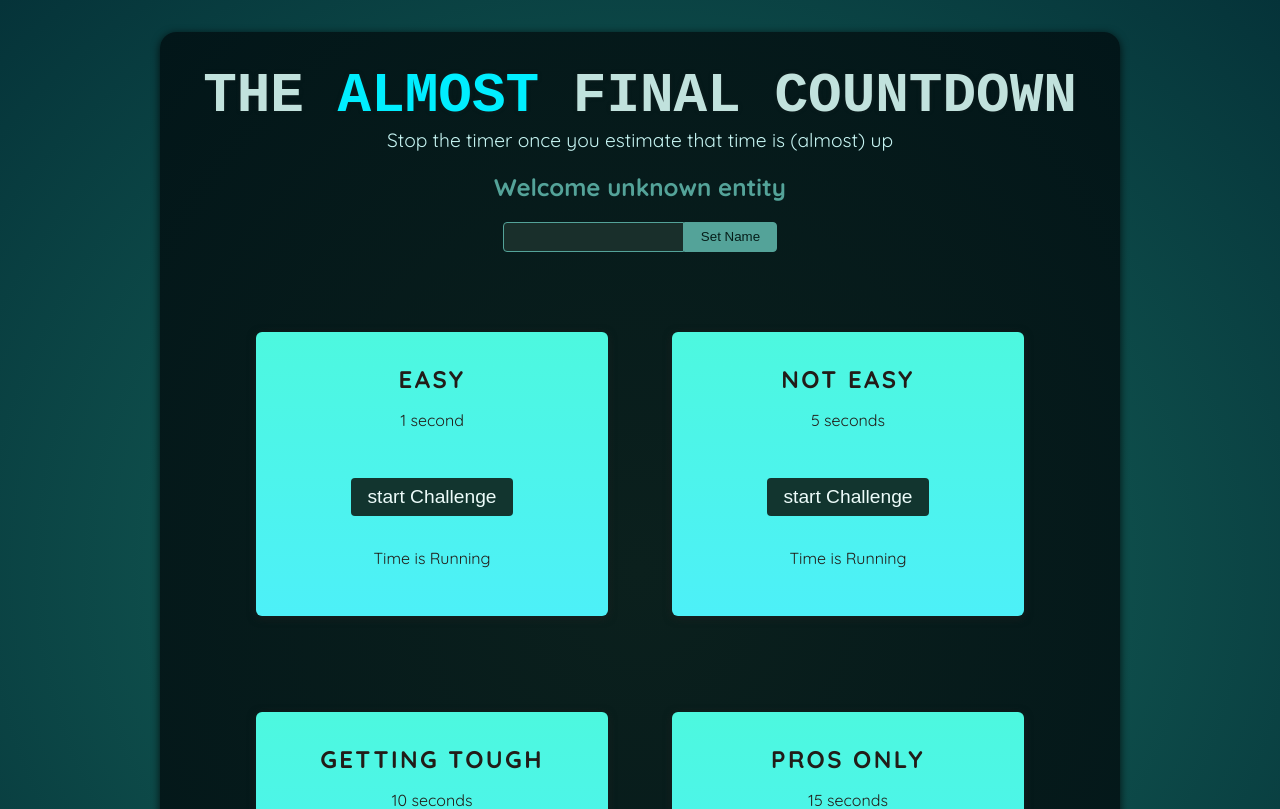
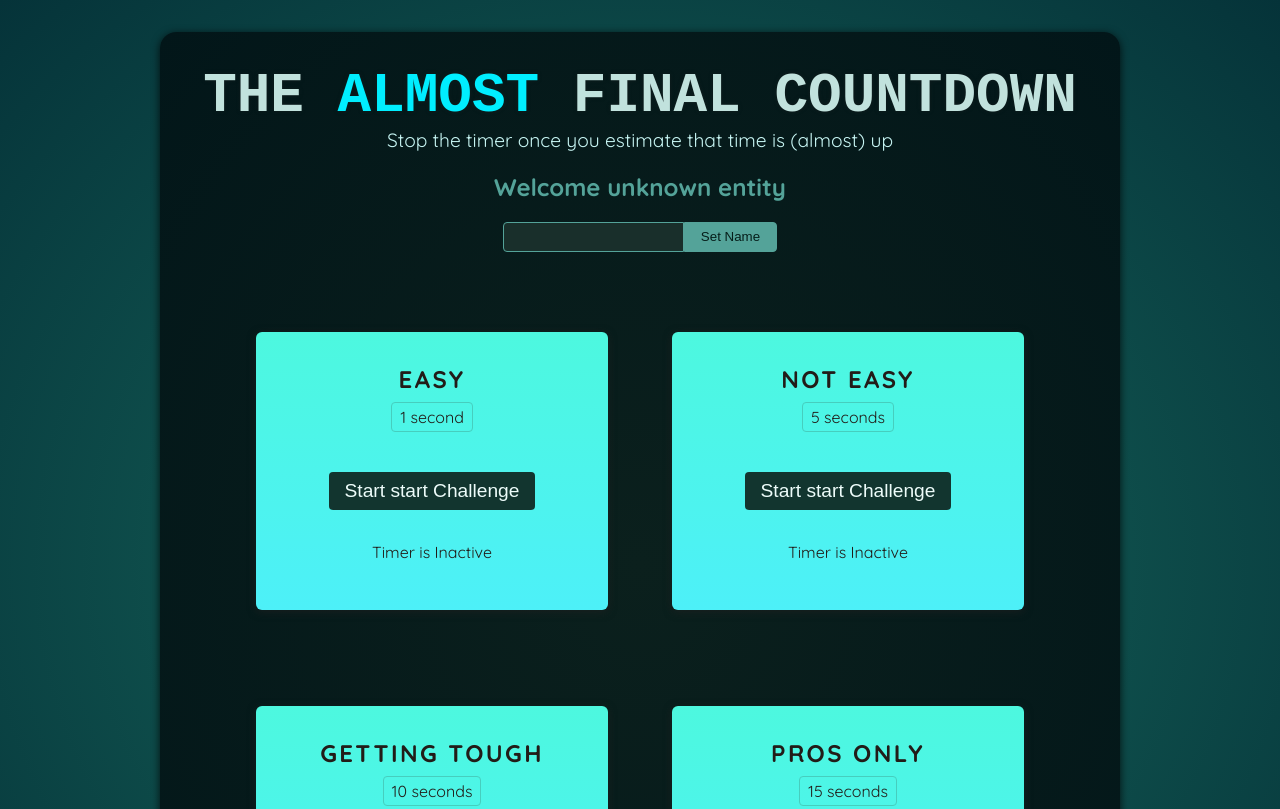
Before and after one commit to Engineer-kim/GameApplicationByReact, a React (Vite) app: page / in a window 1280 px wide. Shown: the top 809 px of the page. Built offline with nearby package versions, Linux system fonts and the light colour scheme; a web font is replaced by a local one.

Commit message:
Feature: 성공 혹은 실패시 모달 띄우기
 - 시간 계산 로직 재 작성

```diff
--- a/src/App.jsx
+++ b/src/App.jsx
@@ -1,4 +1,5 @@
 import Player from './components/Player.jsx';
+import ResultModal from './components/ResultModal.jsx';
 import TimerChallenge from './components/TimerChallenge.jsx';
 
 function App() {
--- /dev/null
+++ b/src/components/ResultModal.jsx
@@ -0,0 +1,33 @@
+import { forwardRef , useImperativeHandle, useRef } from "react"
+
+const ResultModal = forwardRef(function ResultModal({result, targetTime } , ref) {
+
+    const dialog = useRef();
+
+    useImperativeHandle(ref , () => {
+        return {
+            open() {
+                dialog.current.showModal();
+            }
+        }
+    });
+
+    return (
+        <dialog ref={dialog} className="result-modal">
+            <h2>
+                You {result}
+            </h2>
+            <p>
+                The Target Time was <strong>{targetTime} seconds.</strong>
+            </p>
+            <p>
+                You Stopped the Timer with <strong>X seconds. left</strong>
+            </p>
+            <form method="dialog">
+                <button>Close</button>
+            </form>
+        </dialog>
+    )
+})
+
+export default ResultModal
--- a/src/components/TimerChallenge.jsx
+++ b/src/components/TimerChallenge.jsx
@@ -1,18 +1,49 @@
+import { useState, useRef } from "react";
+import ResultModal from "./ResultModal";
+
 export default function TimerChallenge({ title, targetTime }) {
+
+    const timer = useRef();
+    const dialog = useRef();
+
+    const [timeRemaining , setTimeRemaining] = useState(targetTime * 1000)
+
+    const timerIsActive = timeRemaining > 0 && timeRemaining < targetTime * 1000
+
+    if(timeRemaining <= 0){
+        clearInterval(timer.current)
+        setTimeRemaining(targetTime * 1000)
+        dialog.current.open()
+    }
+
+    function handleStart() {
+        timer.current = setInterval(() => {
+            setTimeRemaining(prevTimeRemaining => prevTimeRemaining - 10)
+        },10);
+    }
+
+    function handleStop() {
+        dialog.current.open()
+        clearInterval(timer.current)
+    }
+
     return (
+        <>
+          <ResultModal ref={dialog} targetTime={targetTime} result={"lost"}/>
             <section className="challenge">
                 <h2>{title}</h2>
-            <p className="challeng-time">
+                <p className="challenge-time">
                     {targetTime} second{targetTime > 1 ? 's' : ""}
                 </p>
                 <p>
-                <button>
-                    start Challenge
+                    <button onClick={timerIsActive ? handleStop : handleStart}>
+                        {timerIsActive ? 'Stop' : 'Start'}  start Challenge
                     </button>
                 </p>
-            <p className="">
-                Time is Running
+                <p className={timerIsActive ? 'active' : undefined} >
+                    {timerIsActive ? 'Time is Running' : 'Timer is Inactive'}
                 </p>
             </section>
+        </>
     )
 }
```
Lines whose indentation alone changed are shown as unchanged.
